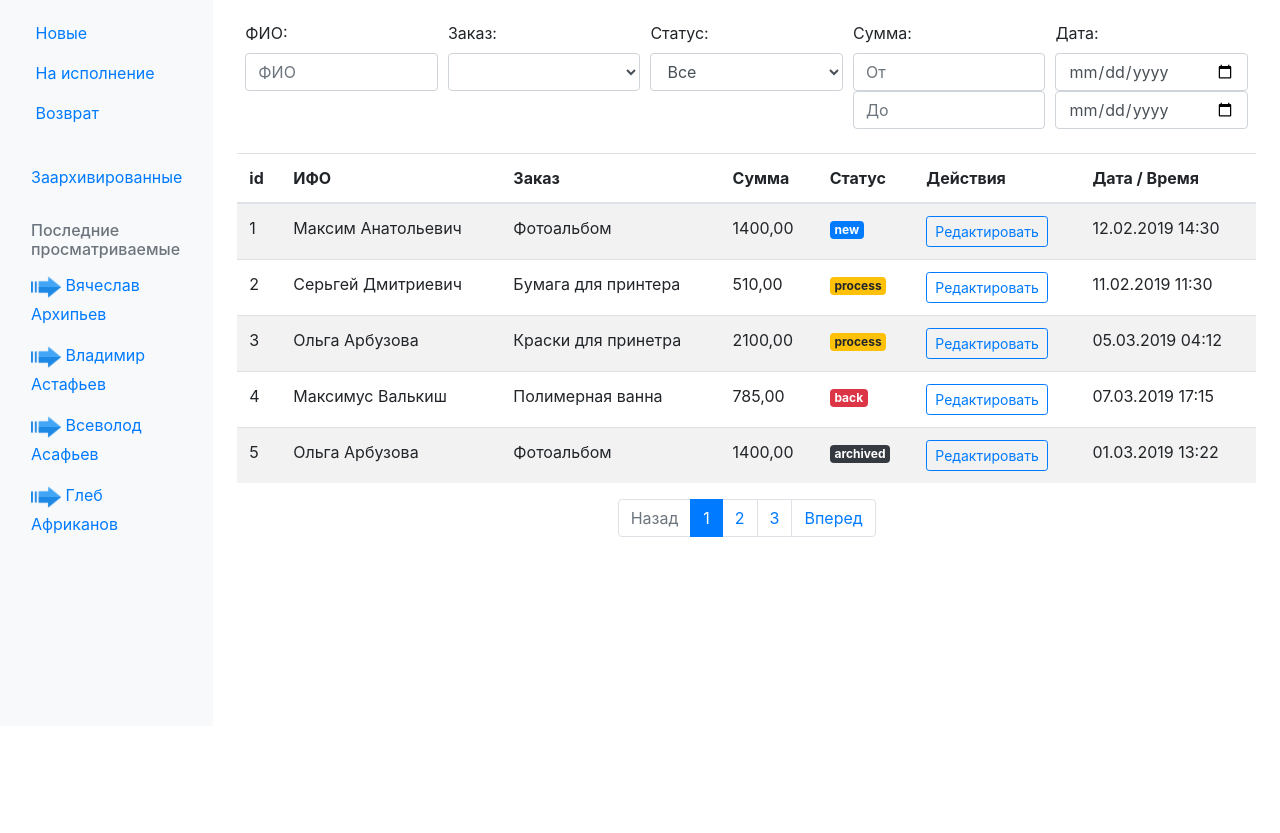
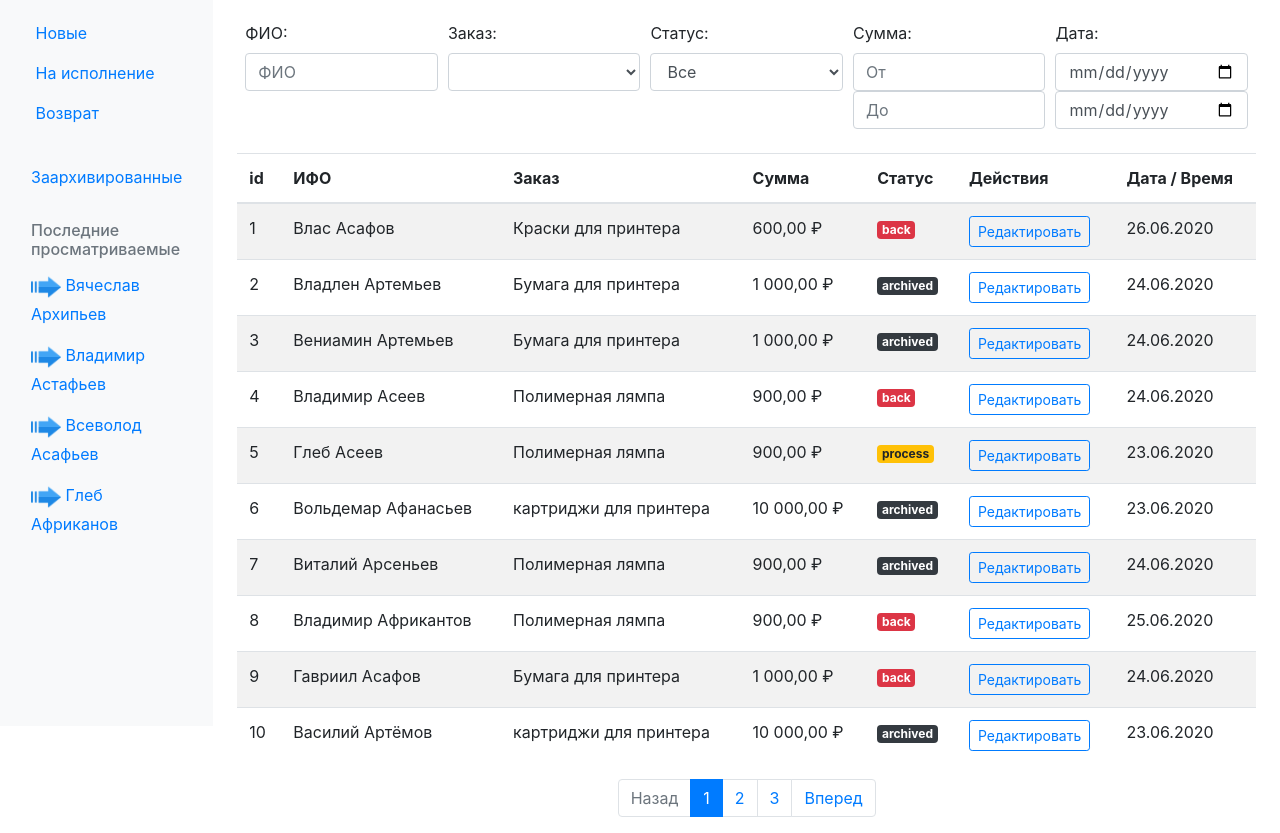
Before and after one commit to Mikchail/CRM, a plain HTML site: page index.html in a window 1280 px wide. Shown: the part 74-907 px from the top of the page. Before the commit the page ends 800 px from the top, so only its background shows below. Drawn offline with nearby package versions, Linux system fonts and the light colour scheme.

Commit message:
add filter and paginations

```diff
--- a/index.html
+++ b/index.html
@@ -90,18 +90,22 @@
 				<div class="form-row p-2">
 					<div class="form-group col">
 						<label>ФИО:</label>
-						<input class="form-control" type="text" placeholder="ФИО">
+						<input class="form-control" type="text" placeholder="ФИО" data-filter-fullname>
 					</div>
 					<div class="form-group col">
 						<label>Заказ:</label>
-						<select class="form-control">
+						<select class="form-control" data-filter-good>
 							<option selected></option>
-							<option></option>
+							<option value="принтер">принтер</option>
+							<option value="Полимерная лямпа">Полимерная лямпа</option>
+							<option value="картриджи для принтера">картриджи для принтера</option>
+							<option value="Краски для принтера">Краски для принтера</option>
+							<option value="Бумага для принтера">Бумага для принтера</option>
 						</select>
 					</div>
 					<div class="form-group col">
 						<label>Статус:</label>
-						<select class="form-control">
+						<select class="form-control"  data-filter-status>
 							<option selected>Все</option>
 							<option>Новые</option>
 							<option>На исполнение</option>
@@ -111,13 +115,13 @@
 					</div>
 					<div class="form-group col">
 						<label>Сумма:</label>
-						<input class="form-control" type="number" placeholder="От">
-						<input class="form-control" type="number" placeholder="До">
+						<input class="form-control" type="number" placeholder="От"  data-filter-minprice>
+						<input class="form-control" type="number" placeholder="До" data-filter-maxprice>
 					</div>
 					<div class="form-group col">
 						<label>Дата:</label>
-						<input class="form-control" type="date">
-						<input class="form-control" type="date">
+						<input class="form-control" type="date" data-filter-mindate >
+						<input class="form-control" type="date" data-filter-maxdate>
 					</div>
 				</div>
 
@@ -134,7 +138,7 @@
 								<th>Дата / Время</th>
 							</tr>
 						</thead>
-						<tbody>
+						<tbody data-order-list>
 							<tr>
 								<td>1</td>
 								<td>Максим Анатольевич</td>
@@ -217,6 +221,19 @@
 			</a>
 		</li>
 	</template>
+	<template data-order-row>
+		<tr>
+			<td>%ID%</td>
+			<td>%FULLNAME%</td>
+			<td>%GOOD%</td>
+			<td>%PRICE%</td>
+			<td><div class="badge badge-%STATUS_COLOR%">%STATUS%</div></td>
+			<td>
+				<button class="btn btn-outline-primary btn-sm">Редактировать</button>
+			</td>
+			<td>%DATE%</td>
+		</tr>
+	</template>
 	<script src="https://code.jquery.com/jquery-3.4.1.slim.min.js"
 		integrity="sha384-J6qa4849blE2+poT4WnyKhv5vZF5SrPo0iEjwBvKU7imGFAV0wwj1yYfoRSJoZ+n" crossorigin="anonymous">
 	</script>
--- a/src/Database.js
+++ b/src/Database.js
@@ -5,7 +5,7 @@
       maxLength: 4,
       orderIds: [122,22,66,21]
     },
-
+    maxOrders: 10,
     orders: []
   }
   load()
@@ -43,6 +43,22 @@
     save()
     api.emit("update")
   }
+
+
+  api.getOrders = function getOrders(state){
+    state = getCopy(state)
+    let orders = getCopy(database.orders)
+    if(state.fullname){
+      const fullnameLower = state.fullname.toLowerCase()
+      orders = orders.filter(x=>x.fullname.toLowerCase().includes(fullnameLower))
+    }
+    return {
+      orders: orders.slice(0,database.maxOrders),
+      currentPage: 1,
+      commonPage: Math.ceil(orders.length / database.maxOrders)
+    }
+  }
+
   window.Database = api
 
 
@@ -59,7 +75,6 @@
 
     if(localStorage.getItem('__CRM_DATABASE__')){
       Object.assign(database,JSON.parse(localStorage.getItem('__CRM_DATABASE__')))
-      console.log(database);
     }
 
   }
--- a/src/index.js
+++ b/src/index.js
@@ -1,19 +1,75 @@
-;(function(){
-    const state = {}
+const state = {
+  fullname: null,
+  good: null,
+  status: null,
+  minprice: null,
+  maxprice: null,
+  mindate: null,
+  maxdate: null,
+  orders: [],
+  currentPage: 1,
+  commonPage: 1
+};
 
-    Database.addEventListener("update",update)
-    init()
-    update()
+Database.addEventListener("update", update);
+init();
+update();
 
+function init() {
+  document
+    .querySelector("[data-filter-fullname]")
+    .addEventListener("keyup", function () {
+      if (this.value) {
+        setState({
+          fullname: this.value,
+        });
+      } else {
+        setState({
+          fullname: null,
+        });
+      }
+    });
+}
+function update() {
+  updateLastReviewedList();
+  const answer =  Database.getOrders(state)
+  state.orders = answer.orders
+  state.currentPage = answer.currentPage
+  state.commonPage = answer.commonPage
+  updateTable()
+}
+function setState(obj) {
+  Object.assign(state, obj);
+  update();
+}
 
-    function init(){
+function updateTable(){
+    const template = document.querySelector('[data-order-row]').content.querySelector('tr')
+    const orderListElement = document.querySelector('[data-order-list]')
+    orderListElement.innerHTML = ''
+    const currencyFormator = new  Intl.NumberFormat('ru-Ru',{
+        style: 'currency',
+        currency: 'RUB'
+    })
+    const dateFormator = new  Intl.DateTimeFormat('ru-Ru',{
+    })
+    for(const order of state.orders){
+        const trElement = template.cloneNode(true)
 
+        trElement.innerHTML = trElement.innerHTML
+                                .replace(/%FULLNAME%/g,order.fullname)
+                                .replace(/%STATUS%/g,order.status)
+                                .replace(/%STATUS_COLOR%/g,getStatusColor(order.status))
+                                .replace(/%GOOD%/g,order.good)
+                                .replace(/%PRICE%/g,currencyFormator.format(order.price))
+                                .replace(/%ID%/g,order.id)
+                                .replace(/%DATE%/g,dateFormator.format(new Date(order.date)))
+        orderListElement.append(trElement)
     }
-    function update(){
-        updateLastReviewedList()
+    function getStatusColor(status){
+        if(status === 'new') return 'primary'
+        if(status === 'process') return 'warning'
+        if(status === 'back') return 'danger'
+        if(status === 'archived') return 'dark'
     }
-    function setState(obj){
-        Object.assign(state,obj)
-        update()
-    }
-})()
+}
--- a/src/nav.js
+++ b/src/nav.js
@@ -1,4 +1,3 @@
-const state = {}
 
 function updateLastReviewedList(){
     const orders = Database.getLastReviewed()
```
